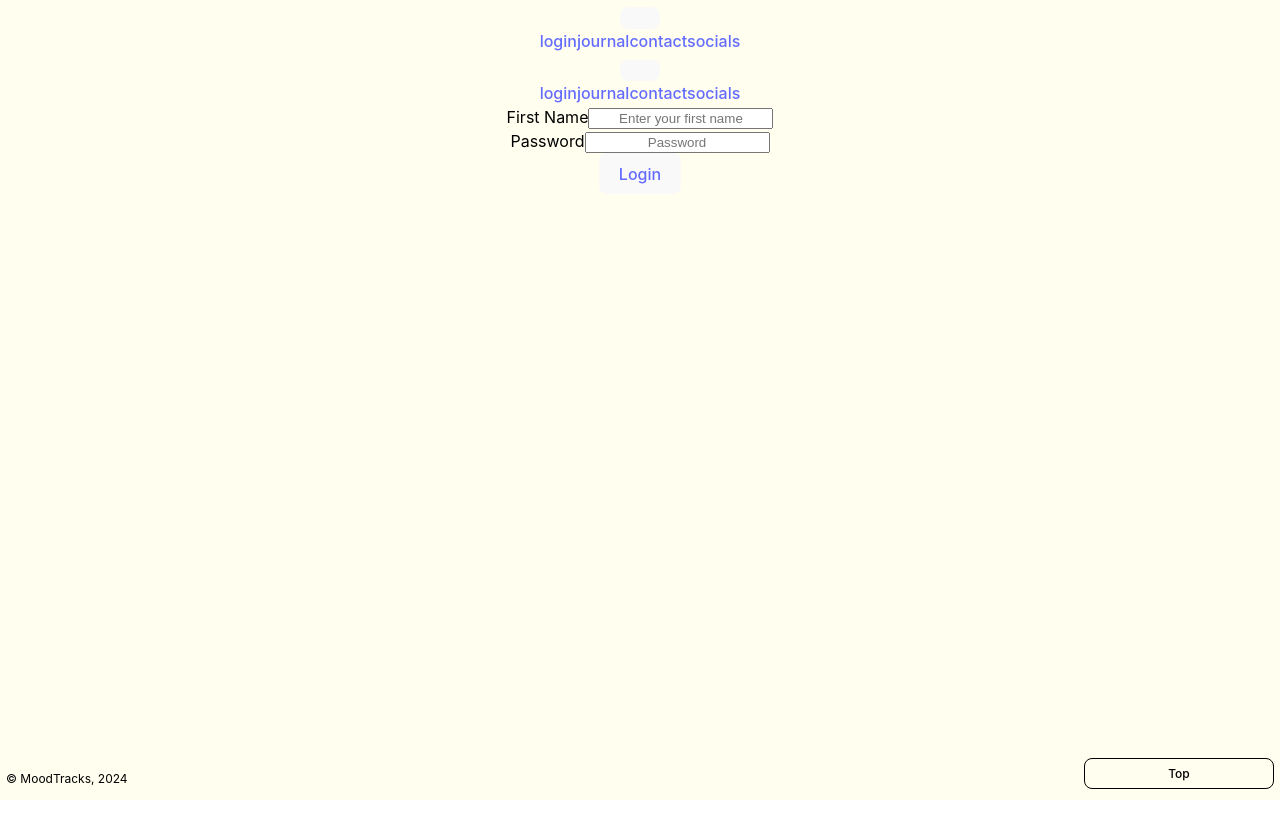
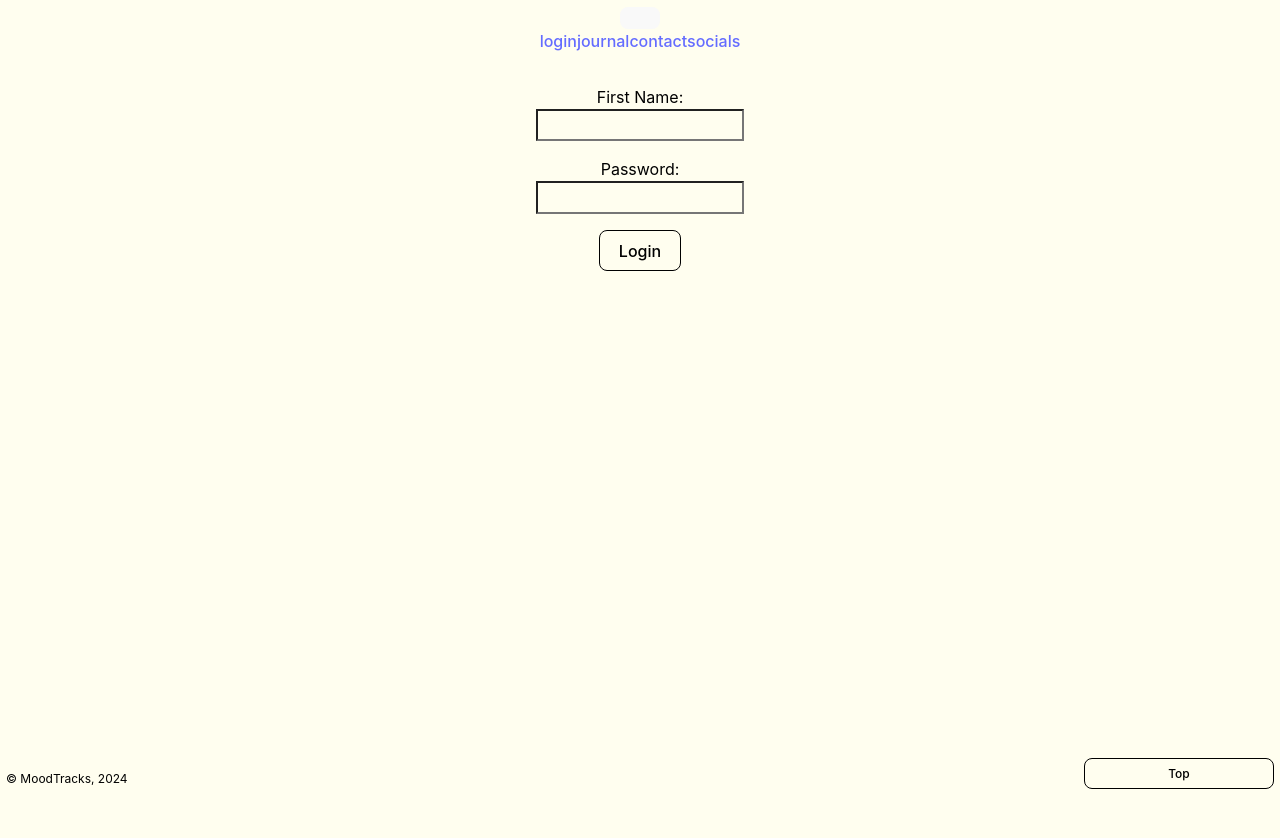
Before and after one commit to Billy-Rowden/MoodTracks, a React (Vite) app: page / in a window 1280 px wide. Shown: the top 838 px of the page. Before the commit the page ends 800 px from the top, so only its background shows below. Built offline with nearby package versions, Linux system fonts and the light colour scheme.

Commit message:
calendar renders to homepage when user submits name and password

```diff
--- a/src/components/Calendar/index.css
+++ b/src/components/Calendar/index.css
@@ -3,6 +3,6 @@
     border: none;
 }
 
-.Calendar {
-    width: 100%;
+.calendar {
+    position: static !important;
 }
--- a/src/components/Pages/Journal.jsx
+++ b/src/components/Pages/Journal.jsx
@@ -1,14 +1,12 @@
 import React from 'react';
 import JournalEntryForm from '../JournalEntry';
 import EmojiBar from '../EmotionBar';
-import Calendar from '../Calendar';
 import './index.css'; // Import the CSS file
 
 function Journal() {
     return (
         <div className="journal-container">
             <h2>Journal</h2>
-            <Calendar className="calendar" />
             <EmojiBar className="emoji-bar" />
             <JournalEntryForm className="journal-entry-form" />
         </div>
--- a/src/components/Pages/Login.jsx
+++ b/src/components/Pages/Login.jsx
@@ -1,17 +1,16 @@
 import React, { useState } from 'react';
-import { Link, useLocation } from 'react-router-dom';
+import { useLocation } from 'react-router-dom';
 import Container from 'react-bootstrap/Container';
 import Form from 'react-bootstrap/Form';
 import Button from 'react-bootstrap/Button';
-import Navbar from '../Navbar'; // Import your existing Navbar component
+import Calendar from '../Calendar';
 import './index.css';
 
 function Login() {
     const [firstName, setFirstName] = useState('');
     const [password, setPassword] = useState('');
+    const [loggedIn, setLoggedIn] = useState(false); // State to track login status
     const location = useLocation();
-
-    console.log("Current path:", location.pathname); // Add this line to check the current path
 
     const handleFirstNameChange = (event) => {
         setFirstName(event.target.value);
@@ -26,39 +25,45 @@ function Login() {
         // Add your login logic here
         console.log("First Name:", firstName);
         console.log("Password:", password);
+        // Simulating successful login
+        setLoggedIn(true);
     };
 
     return (
-        <>
-            {location.pathname !== '/login' && <Navbar />} {/* Conditionally render the Navbar */}
-            <Container>
+        <Container className="login-container">
+            <div className="loginPage">
+            <div className="login-form">
                 <Form onSubmit={handleSubmit}>
-                    <Form.Group controlId="formFirstName">
-                        <Form.Label>First Name</Form.Label>
+                    <div className="input-group">
+                        <Form.Label>First Name:</Form.Label>
                         <Form.Control
                             type="text"
-                            placeholder="Enter your first name"
                             value={firstName}
                             onChange={handleFirstNameChange}
+                            style={{ width: '15em', height: '2em' }}
                         />
-                    </Form.Group>
+                    </div>
 
-                    <Form.Group controlId="formPassword">
-                        <Form.Label>Password</Form.Label>
+                    <div className="input-group">
+                        <Form.Label>Password:</Form.Label>
                         <Form.Control
                             type="password"
-                            placeholder="Password"
                             value={password}
                             onChange={handlePasswordChange}
+                            style={{ width: '15em', height: '2em' }}
                         />
-                    </Form.Group>
+                    </div>
 
-                    <Button variant="primary" type="submit">
-                        <Link to="/journal" className="text-white">Login</Link>
+                    <Button variant="primary" type="submit" className="loginButton">
+                        Login
                     </Button>
                 </Form>
-            </Container>
-        </>
+            </div>
+            <div className="calendar-container">
+                {loggedIn && <Calendar className="calendar" />}
+            </div>
+            </div>
+        </Container>
     );
 }
 
--- a/src/components/Pages/index.css
+++ b/src/components/Pages/index.css
@@ -3,13 +3,31 @@
     text-align: center;
 }
 
-.journal-container {
+Form {
+    margin: 2em;
+}
+
+.input-group {
     display: flex;
     flex-direction: column;
+    margin-bottom: 1em;
 }
 
-.calendar,
-.emoji-bar,
-.journal-entry-form {
-    margin-bottom: 22em;
+.login-container {
+    display: flex;
+    justify-content: center;
+    height: 100vh;
 }
+
+.form-control {
+    background-color: transparent;
+}
+
+.loginButton {
+    background-color: transparent;
+    border: 1px solid black;
+}
+
+.calendar-container {
+    position: relative !important;
+}
```
